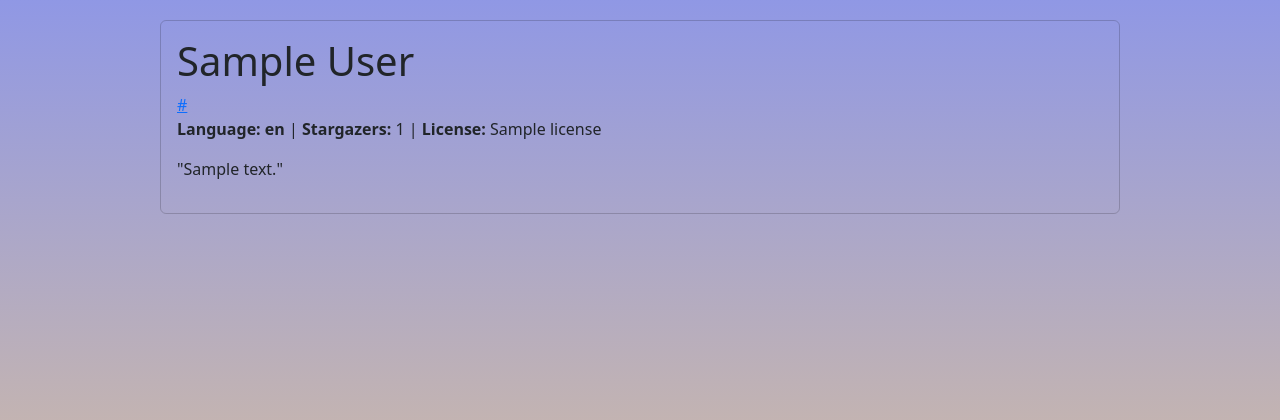
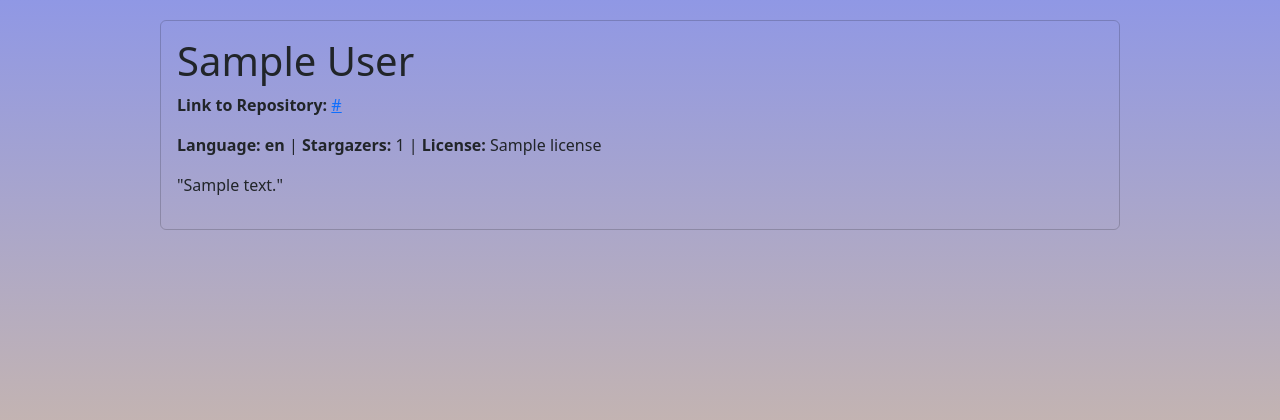
Before and after one commit to SeanAllen19/GIT-IDEAS, a Node server app: template views/searchResults.handlebars in a window 1280 px wide. Shown: the part 64-484 px from the top of the page. Run offline with Node 20, Linux system fonts and the light colour scheme; the template is opened without the code that fills it: most values are stand-ins (such as "Sample title", 1, 10 or a date in 2020); some libraries are stand-ins or nearby versions.

Commit message:
Made the link to repo clearer to understand and to be clicked on

```diff
--- a/views/searchResults.handlebars
+++ b/views/searchResults.handlebars
@@ -7,8 +7,7 @@
     <div class="card-body">
       <h1 id="repo-fullName">{{fullName}}</h1>
 
-      <a href="{{link}}" target="_blank" id="repo-link">{{link}}</a>
-
+      <p><b>Link to Repository: </b><a href="{{link}}" target="_blank" id="repo-link">{{link}}</a></p>
         <p>
         {{#if language}}
         <b>Language:</b> <b id="repo-language">{{language}}</b> |
```
